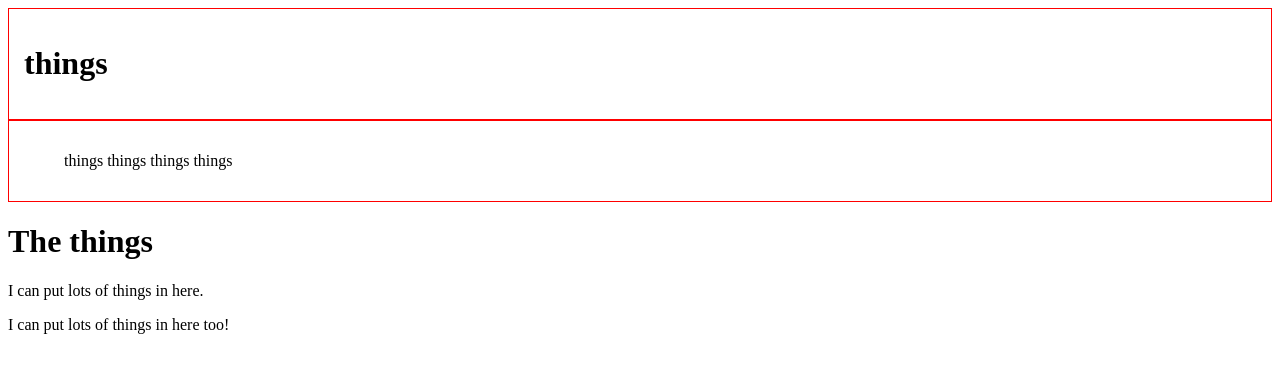
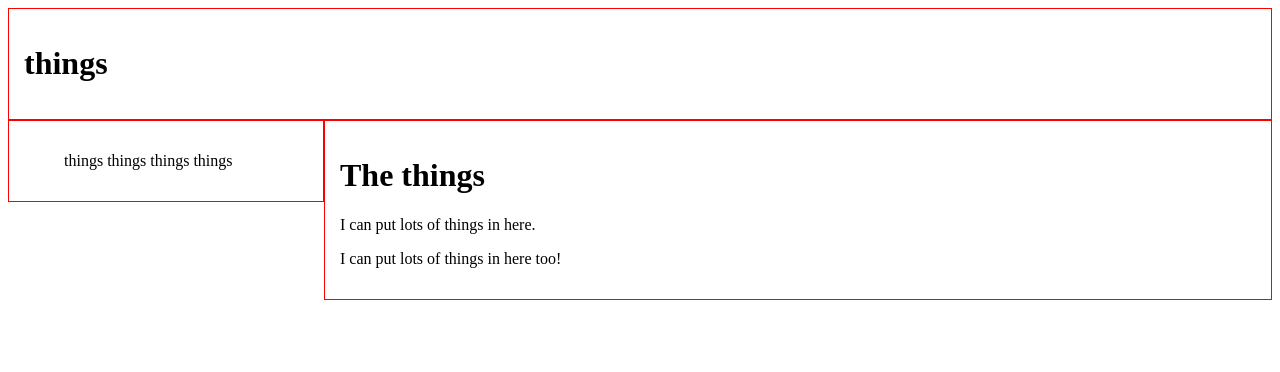
Before and after one commit to Shftyd/whoami.github.io, a plain HTML site: page childPages/Flexbox 2 Column/testing.html in a window 1280 px wide. Drawn offline with Linux system fonts and the light colour scheme.

Commit message:
Update testing.html

```diff
--- a/childPages/Flexbox 2 Column/testing.html
+++ b/childPages/Flexbox 2 Column/testing.html
@@ -21,7 +21,7 @@ border: 1px solid red;
 }
 
 .menu {
-  width: 25%
+  width: 25%;
   float: left;
   padding: 15px;
   border: 1px solid red;
@@ -29,7 +29,7 @@ border: 1px solid red;
 
 
 .main {
-  width: 75%
+  width: 75%;
   float: left;
   padding: 15px;
   border: 1px solid red;
@@ -38,7 +38,6 @@ border: 1px solid red;
 
 
 </style>
-
   </head>
 
   <body>
@@ -47,16 +46,16 @@ border: 1px solid red;
  <div class="header"><header><h1>things</h1></header></div>
 
 <div class="menu">
-<ul>
+ <ul>
   <il>things</il>
   <il>things</il>
   <il>things</il>
   <il>things</il>
-</ul>
+ </ul>
 </div>
 
 
-<div>
+<div class="main">
       <h1>The things</h1>
       <p>I can put lots of things in here.</p>
       <p>I can put lots of things in here too!</p>
```
